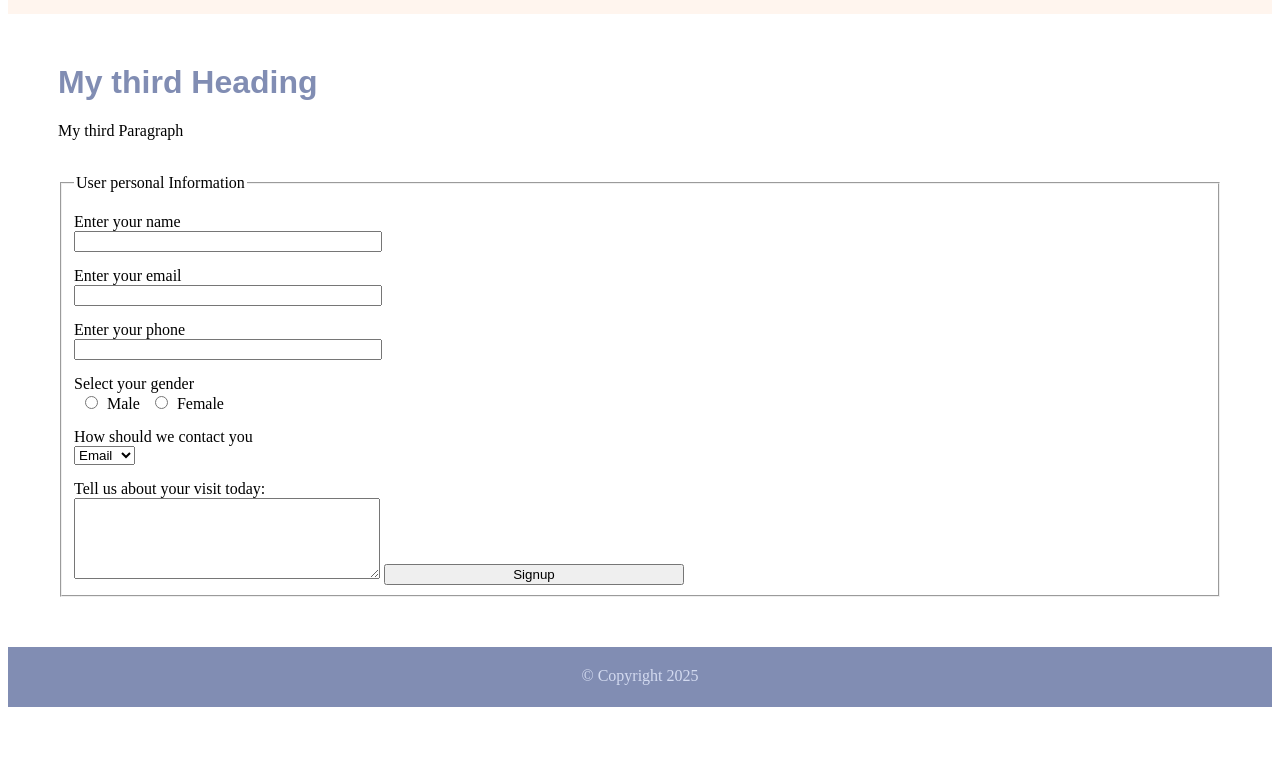
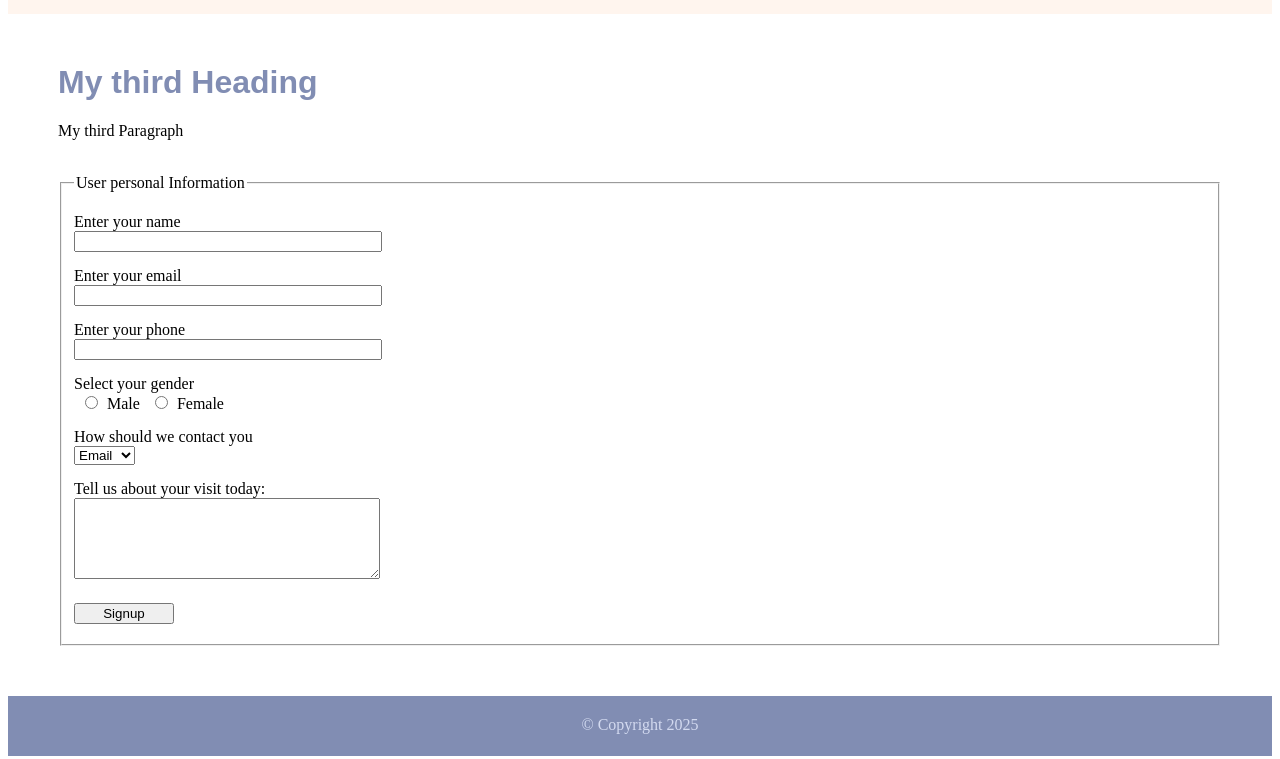
Before and after one commit to ThriveniWork/WEB601W2D2, a plain HTML site: page page3.html in a window 1280 px wide. Shown: the part 546-1305 px from the top of the page. Before the commit the page ends 1261 px from the top, so only its background shows below. Drawn offline with Linux system fonts and the light colour scheme.

Commit message:
Class complete

```diff
--- a/page3.html
+++ b/page3.html
@@ -6,7 +6,7 @@
  </head>
     <body>
         <div id = "container">
-            <header>My Web site brand</header>
+            <header  style="font-size: 60px; color: #fff">My Web site brand</header>
             <!-- Begin Navigation--->
             <nav>
                 <ul>
--- a/style.css
+++ b/style.css
@@ -80,3 +80,8 @@ input[type="radio"]{
 textarea{
     width: 300px;
 }
+input[type="submit"]{
+    display:block;
+    margin: 20px 0 10px 0;
+    width: 100px;
+}
```
Also changed, not shown: page2.html (+1 -1 lines).
